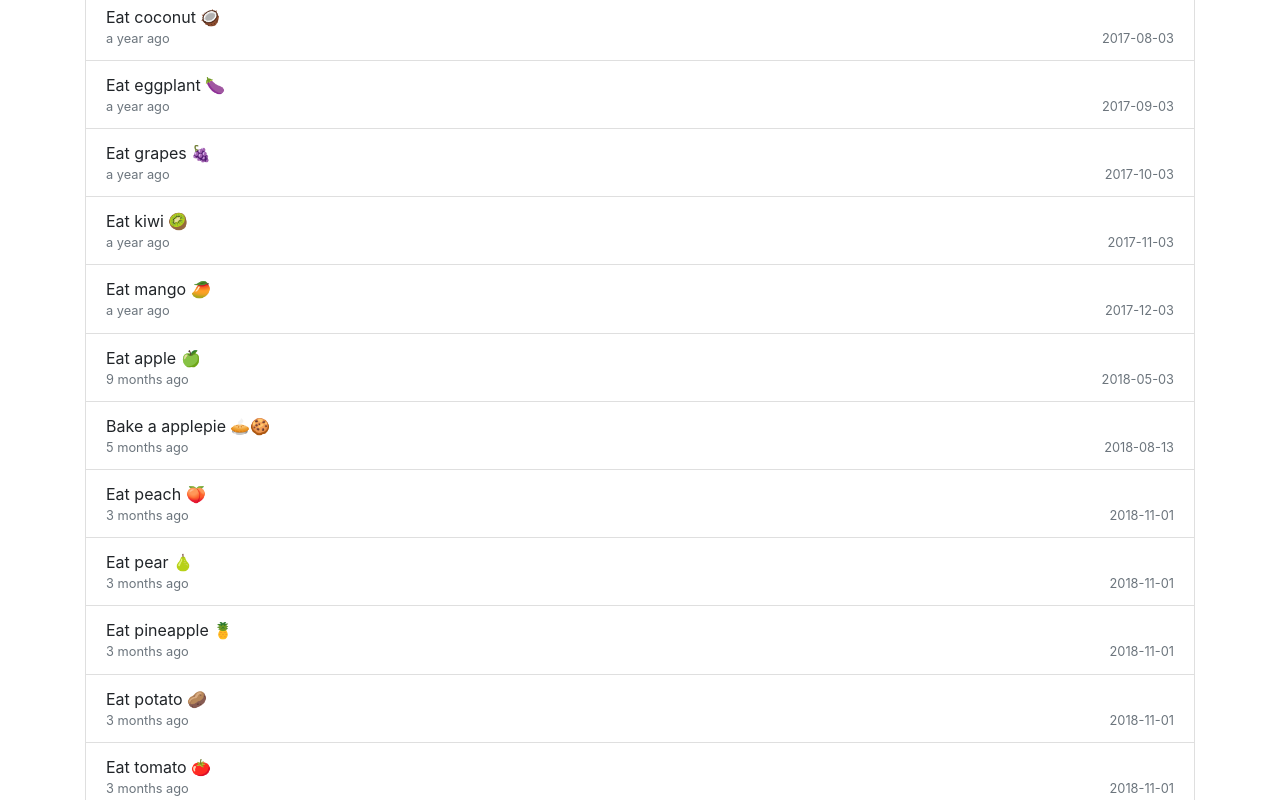
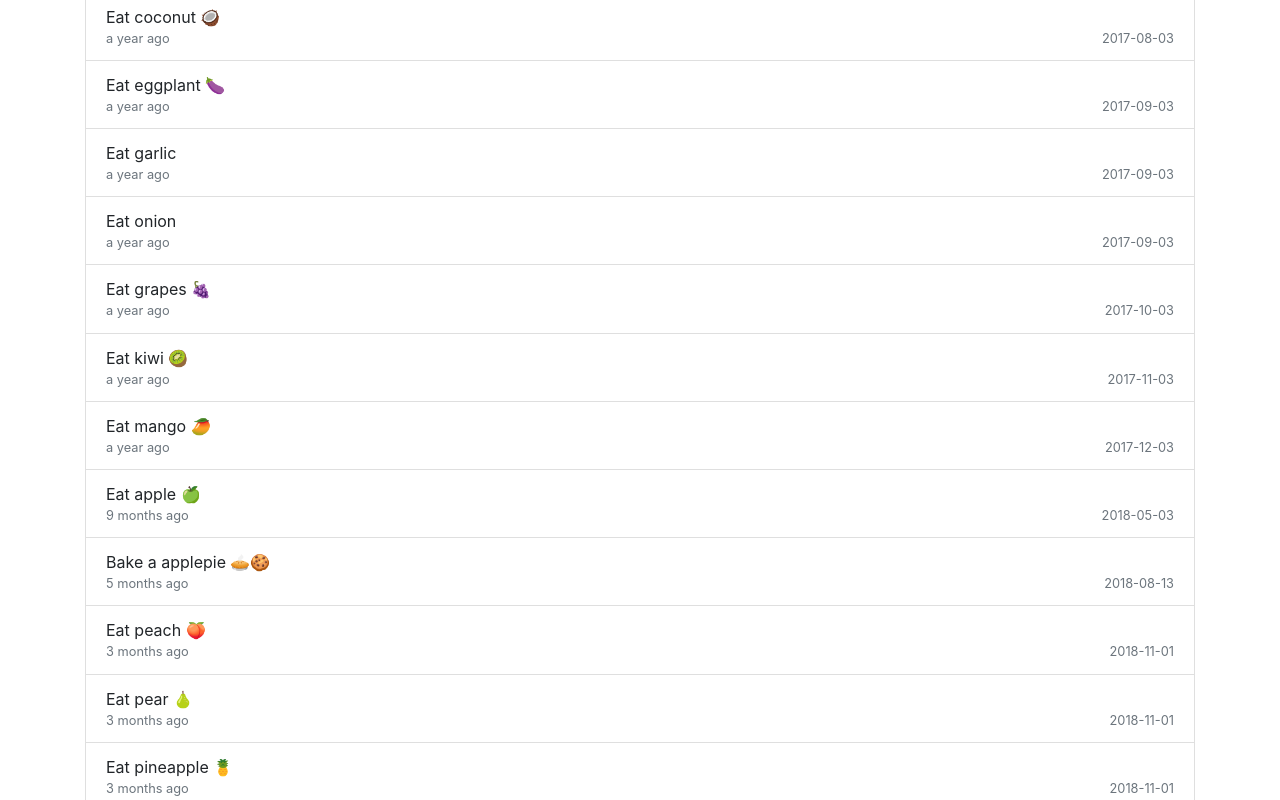
Before and after one commit to vanillajonathan/cocoberry, a React (Create React App) app: page / in a window 1280 px wide. Shown: the part 800-1600 px from the top of the page. Built offline with nearby package versions, Linux system fonts and the light colour scheme.

Commit message:
Add garlic and onion

```diff
--- a/src/index.tsx
+++ b/src/index.tsx
@@ -21,6 +21,7 @@ const experiences: INewExperience[] = [
     { name: "Eat corn 🌽", last: new Date(2017, 6, 3).getTime(), tag: "vegetable" },
     { name: "Eat coconut 🥥", last: new Date(2017, 7, 3).getTime(), tag: "fruit" },
     { name: "Eat eggplant 🍆", last: new Date(2017, 8, 3).getTime(), tag: "vegetable" },
+    { name: "Eat garlic", last: new Date(2017, 8, 3).getTime(), tag: "vegetable" },
     { name: "Eat grapes 🍇", last: new Date(2017, 9, 3).getTime(), tag: "fruit" },
     { name: "Eat leafy green 🥬", tag: "fruit" },
     { name: "Eat lemon 🍋", tag: "fruit" },
@@ -28,6 +29,7 @@ const experiences: INewExperience[] = [
     { name: "Eat mango 🥭", last: new Date(2017, 11, 3).getTime(), tag: "fruit" },
     { name: "Eat melon 🍈", last: new Date(2017, 4, 3).getTime(), tag: "fruit" },
     { name: "Eat mushroom 🍄", last: new Date(2017, 4, 3).getTime() },
+    { name: "Eat onion", last: new Date(2017, 8, 3).getTime(), tag: "vegetable" },
     { name: "Eat orange 🍊", last: new Date(2017, 4, 3).getTime(), tag: "fruit" },
     { name: "Eat peach 🍑", last: new Date(2018, 10, 1).getTime(), tag: "fruit" },
     { name: "Eat peanuts 🥜", tag: "fruit" },
--- a/src/seed.json
+++ b/src/seed.json
@@ -10,6 +10,7 @@
   { "name": "Eat corn 🌽", "last": null, "tag": "vegetable" },
   { "name": "Eat coconut 🥥", "last": null, "tag": "fruit" },
   { "name": "Eat eggplant 🍆", "last": null, "tag": "vegetable" },
+  { "name": "Eat garlic", "last": null, "tag": "vegetable" },
   { "name": "Eat grapes 🍇", "last": null, "tag": "fruit" },
   { "name": "Eat leafy green 🥬", "tag": "fruit" },
   { "name": "Eat lemon 🍋", "tag": "fruit" },
@@ -17,6 +18,7 @@
   { "name": "Eat mango 🥭", "last": null, "tag": "fruit" },
   { "name": "Eat melon 🍈", "last": null, "tag": "fruit" },
   { "name": "Eat mushroom 🍄", "last": null },
+  { "name": "Eat onion", "last": null, "tag": "vegetable" },
   { "name": "Eat orange 🍊", "last": null, "tag": "fruit" },
   { "name": "Eat peach 🍑", "last": null, "tag": "fruit" },
   { "name": "Eat peanuts 🥜", "tag": "fruit" },
```
